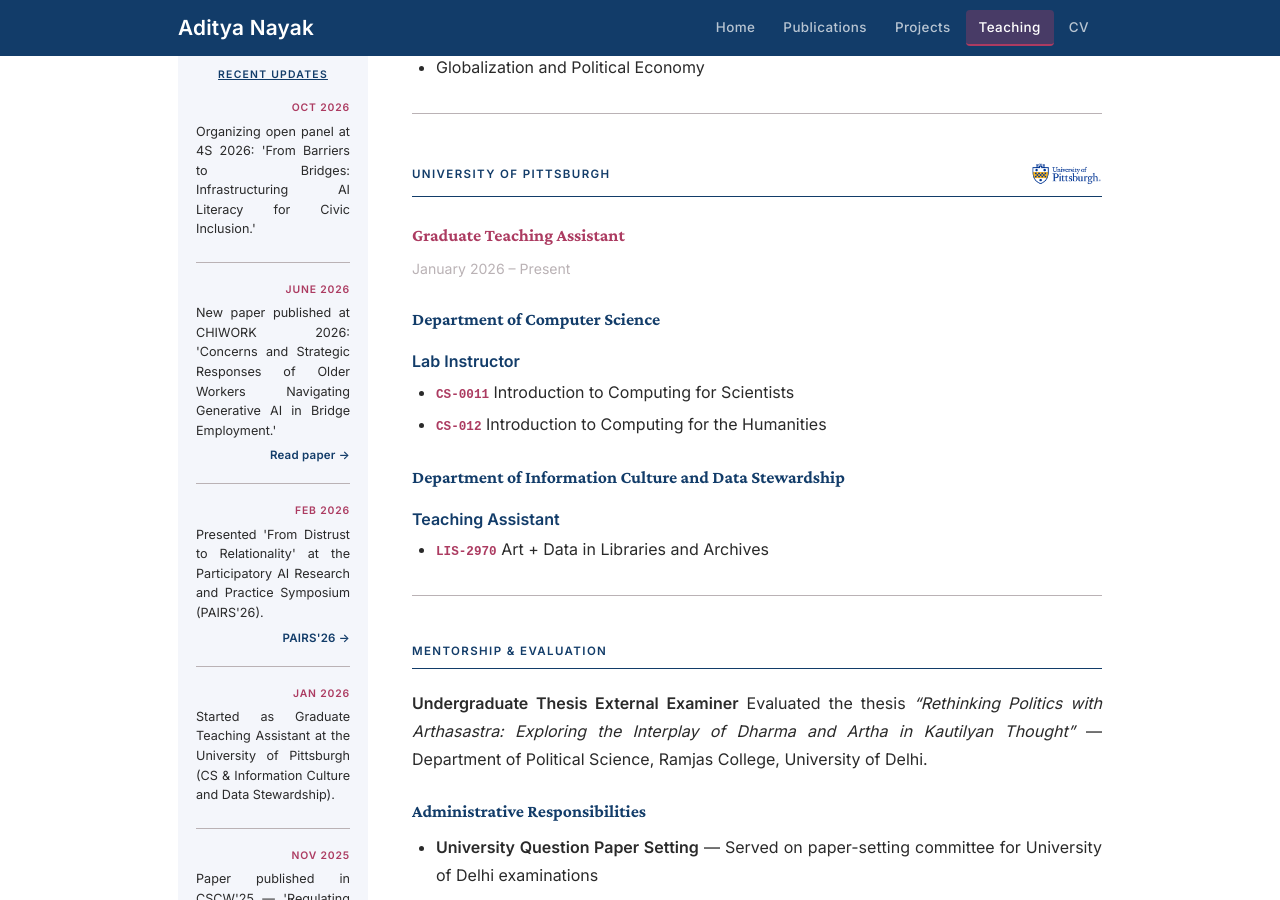
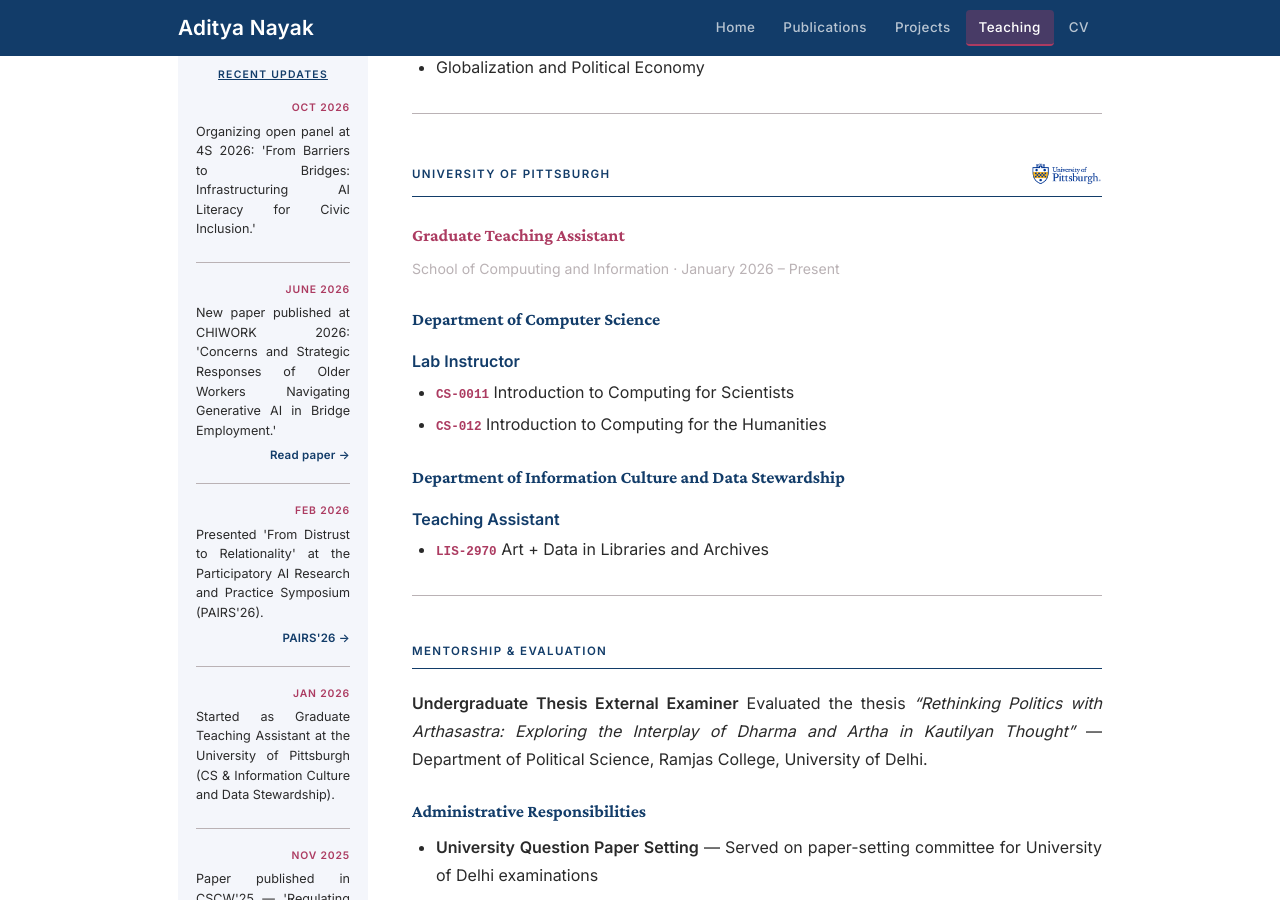
Before and after one commit to adityanayak-info/adityanayak-info.github.io, a Jekyll site: the page built from teaching.md, in a window 1280 px wide and 900 px high, scrolled down 500 px. Built offline with Jekyll 4.4.1, drawn with Linux system fonts in a browser that asks for light colours.

Commit message:
Update teaching.md

```diff
--- a/teaching.md
+++ b/teaching.md
@@ -48,7 +48,7 @@
 </h2>
 
 <h3 class="teaching-role">Graduate Teaching Assistant</h3>
-<p class="teaching-meta">January 2026 – Present</p>
+<p class="teaching-meta">School of Compuuting and Information · January 2026 – Present</p>
 
 ### Department of Computer Science
 
```
